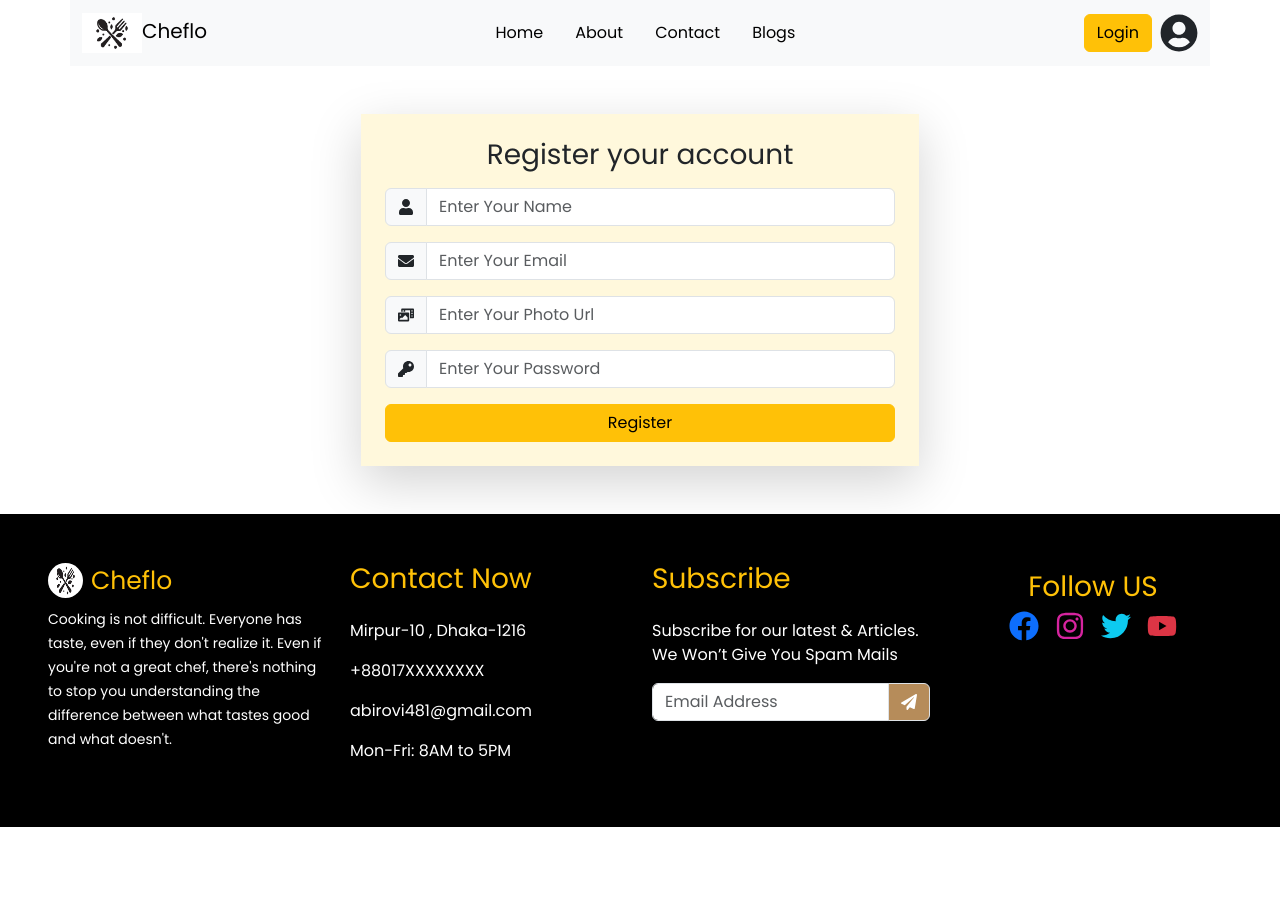
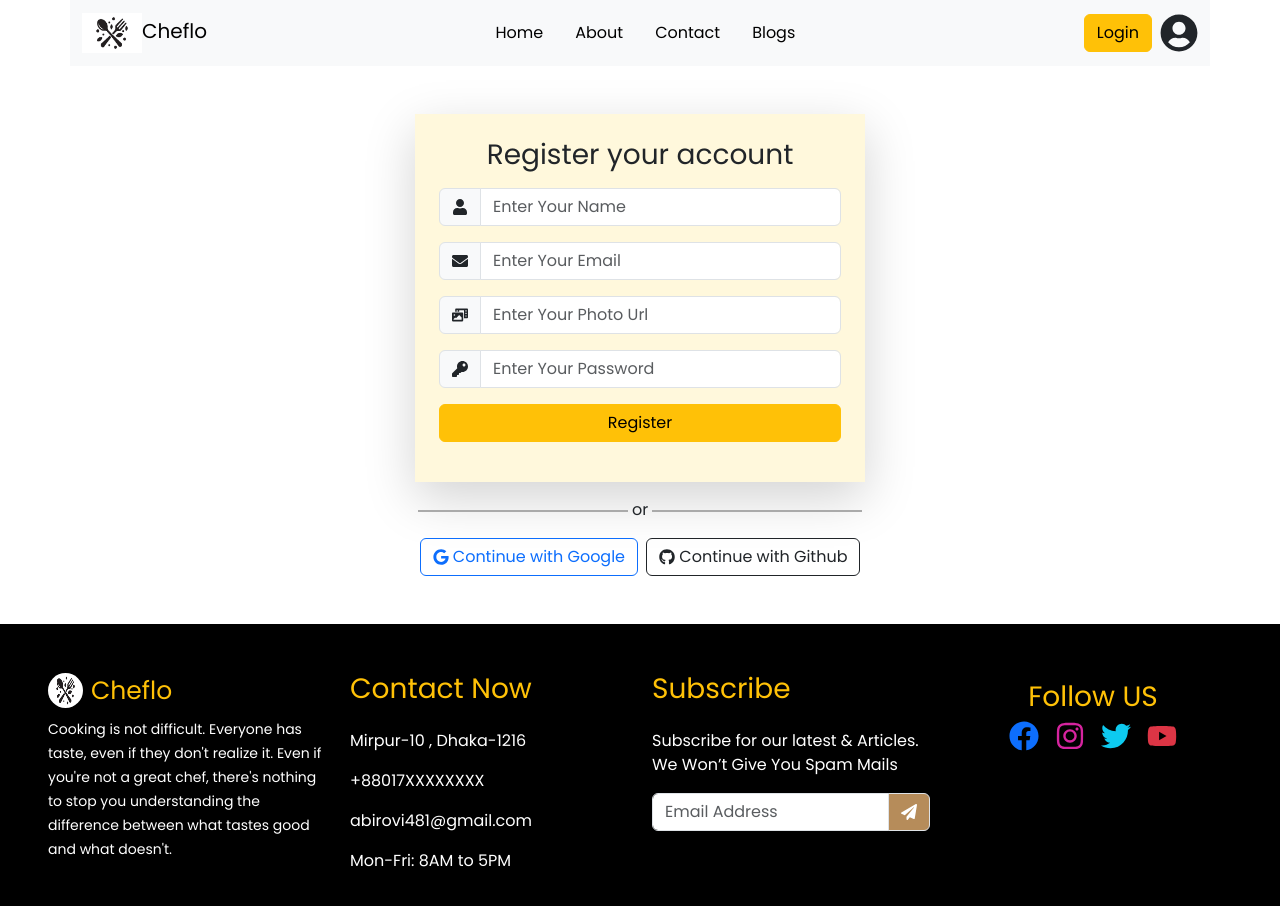
Before and after one commit to OviIslmAbir/Cheflo-client-site, a React (Vite) app: page /register in a window 1280 px wide. Shown: the top 906 px of the page. Before the commit the page ends 827 px from the top, so only its background shows below. Built offline with nearby package versions, Linux system fonts and the light colour scheme.

Commit message:
sixth-commit

```diff
--- /dev/null
+++ b/src/AuthProvider/AuthProvider.jsx
@@ -0,0 +1,39 @@
+import React, { createContext } from 'react';
+export const AuthContext = createContext(null)
+import { GithubAuthProvider, GoogleAuthProvider, createUserWithEmailAndPassword, getAuth, signInWithEmailAndPassword, signInWithPopup } from "firebase/auth";
+import app from '../firebase/firebase.config';
+
+const auth = getAuth(app)
+const googleProvider = new GoogleAuthProvider()
+const githubProvider = new GithubAuthProvider()
+
+const AuthProvider = ({children}) => {
+    const createUser = (email, pass) => {
+      return createUserWithEmailAndPassword(auth, email, pass)
+    }
+    const login = (email, pass) => {
+        return signInWithEmailAndPassword(auth, email, pass)
+    }
+    const loginAndRegisterWithGoogle = () =>{
+       return signInWithPopup(auth, googleProvider)
+    }
+    const loginAndRegisterWithGithub = () =>{
+       return signInWithPopup(auth, githubProvider)
+    }
+
+
+
+    const authInfo = {
+        createUser,
+        login,
+        loginAndRegisterWithGoogle,
+        loginAndRegisterWithGithub
+    }
+    return (
+        <AuthContext.Provider value={authInfo}>
+            {children}
+        </AuthContext.Provider>
+    );
+};
+
+export default AuthProvider;
--- /dev/null
+++ b/src/Pages/Register/Register.css
@@ -0,0 +1,21 @@
+.line{
+    position: relative;
+}
+.line::after{
+    content: '';
+    display: block;
+    position: absolute;
+    top: 12px;
+    left: 20px;
+    border: 1px solid #AAAAAA;
+    width: 210px;
+}
+.line::before{
+    content: '';
+    display: block;
+    position: absolute;
+    top: 12px;
+    right: 20px;
+    border: 1px solid #AAAAAA;
+    width: 210px;
+}
--- a/src/Pages/Register/Register.jsx
+++ b/src/Pages/Register/Register.jsx
@@ -1,28 +1,94 @@
-import React from 'react';
-import { FaEnvelope, FaKey, FaUser, FaPhotoVideo } from 'react-icons/fa';
+import React, { useContext, useState } from 'react';
+import { FaEnvelope, FaKey, FaUser, FaPhotoVideo, FaGoogle, FaGithub,} from 'react-icons/fa';
+import { FiAlertCircle} from 'react-icons/fi';
+import './Register.css'
+import { AuthContext } from '../../AuthProvider/AuthProvider';
+
 const Register = () => {
+    const {createUser, loginAndRegisterWithGoogle, loginAndRegisterWithGithub} = useContext(AuthContext)
+    const [error, setError] = useState('')
+
+    const handleRegister = event => {
+        event.preventDefault()
+        const form = event.target
+        const email = form.email.value
+        const pass = form.pass.value
+        const name = form.name.value
+        const photo = form.photo.value
+        // validation
+        if(!/(?=.*[A-Z].*[A-Z])/.test(pass)){
+            setError('Please add at least 2 uppercase')
+            return
+        }
+        else if(pass.length < 6){
+            setError('Please add at least 6 characters')
+            return
+        }
+        createUser(email, pass)
+          .then(result => {
+                const createdUser = result.user
+                setError()
+                console.log(createdUser)
+                form.reset()
+          })
+          .catch(error => {
+               setError(error.message)
+          })
+    }
+    const handleGithub = () =>{
+        loginAndRegisterWithGithub()
+            .then(result => {
+                const createdUser = result.user
+                setError()
+                console.log(createdUser)
+            })
+            .catch(error => {
+                setError(error.message)
+            })
+    }
+    const handleGoogle = () =>{
+        loginAndRegisterWithGoogle()
+            .then(result => {
+                const createdUser = result.user
+                setError()
+                console.log(createdUser)
+            })
+            .catch(error => {
+                setError(error.message)
+            })
+    }
+
     return (
         <div className='container my-5'>
-        <form style={{backgroundColor:"cornsilk"}} className='shadow-lg p-2 p-lg-4 mx-auto w-50'>
+        <form onSubmit={handleRegister} style={{backgroundColor:"cornsilk", width:"450px"}} className='shadow-lg p-2 p-lg-4 mx-auto'>
            <h3 className='text-center'>Register your account</h3>
-            <div class="input-group flex-nowrap my-3">
-                <span class="input-group-text" id="addon-wrapping"><FaUser/></span>
-                <input type="text" name='name' class="form-control" placeholder="Enter Your Name" aria-label="Username" aria-describedby="addon-wrapping" required/>
+            <div className="input-group flex-nowrap my-3">
+                <span className="input-group-text" id="addon-wrapping"><FaUser/></span>
+                <input type="text" name='name' className="form-control" placeholder="Enter Your Name" aria-label="Username" aria-describedby="addon-wrapping" required/>
             </div>
-            <div class="input-group flex-nowrap my-3">
-                <span class="input-group-text" id="addon-wrapping"><FaEnvelope/></span>
-                <input type="email" name='email' class="form-control" placeholder="Enter Your Email" aria-label="Username" aria-describedby="addon-wrapping" required/>
+            <div className="input-group flex-nowrap my-3">
+                <span className="input-group-text" id="addon-wrapping"><FaEnvelope/></span>
+                <input type="email" name='email' className="form-control" placeholder="Enter Your Email" aria-label="Username" aria-describedby="addon-wrapping" required/>
             </div>
-            <div class="input-group flex-nowrap my-3">
-                <span class="input-group-text" id="addon-wrapping"><FaPhotoVideo/></span>
-                <input type="url" name='photo' class="form-control" placeholder="Enter Your Photo Url" aria-label="Username" aria-describedby="addon-wrapping" required/>
+            <div className="input-group flex-nowrap my-3">
+                <span className="input-group-text" id="addon-wrapping"><FaPhotoVideo/></span>
+                <input type="url" name='photo' className="form-control" placeholder="Enter Your Photo Url" aria-label="Username" aria-describedby="addon-wrapping" required/>
             </div>
-            <div class="input-group flex-nowrap my-3">
-                <span class="input-group-text" id="addon-wrapping"><FaKey/></span>
-                <input type="password" name='pass' class="form-control" placeholder="Enter Your Password" aria-label="Enter Your Password" aria-describedby="addon-wrapping" required/>
+            <div className="input-group flex-nowrap my-3">
+                <span className="input-group-text" id="addon-wrapping"><FaKey/></span>
+                <input type="password" name='pass' className="form-control" placeholder="Enter Your Password" aria-label="Enter Your Password" aria-describedby="addon-wrapping" required/>
             </div>
             <input className='btn btn-warning w-100' type="submit" value="Register" />
+
+            <p className='mt-3 text-danger'>{error && <FiAlertCircle/>} {error}</p>
         </form>
+        <div className='text-center mt-3'>
+              <span className='line'>or</span>
+        </div>
+        <div className='text-center mt-3'>
+            <button onClick={handleGoogle} className='btn btn-outline-primary me-2'><FaGoogle></FaGoogle> Continue with Google</button>
+            <button onClick={handleGithub} className='btn btn-outline-dark '><FaGithub></FaGithub> Continue with Github</button>
+        </div>
     </div>
     );
 };
--- /dev/null
+++ b/src/Pages/SignIn/SignIn.css
@@ -0,0 +1,21 @@
+.line{
+    position: relative;
+}
+.line::after{
+    content: '';
+    display: block;
+    position: absolute;
+    top: 12px;
+    left: 20px;
+    border: 1px solid #AAAAAA;
+    width: 210px;
+}
+.line::before{
+    content: '';
+    display: block;
+    position: absolute;
+    top: 12px;
+    right: 20px;
+    border: 1px solid #AAAAAA;
+    width: 210px;
+}
--- a/src/Pages/SignIn/SignIn.jsx
+++ b/src/Pages/SignIn/SignIn.jsx
@@ -1,22 +1,74 @@
-import React from 'react';
-import { FaEnvelope, FaKey } from 'react-icons/fa';
+import React, { useContext, useState } from 'react';
+import { FaEnvelope, FaKey, FaGoogle, FaGithub } from 'react-icons/fa';
+import { FiAlertCircle} from 'react-icons/fi';
 import { Link } from 'react-router-dom';
+import './SignIn.css'
+import { AuthContext } from '../../AuthProvider/AuthProvider';
 const SignIn = () => {
+    const {login, loginAndRegisterWithGoogle, loginAndRegisterWithGithub} = useContext(AuthContext)
+    const [error, setError] = useState('')
+    const handleLogin = event =>{
+        event.preventDefault()
+        const form = event.target
+        const email = form.email.value
+        const pass = form.pass.value
+
+        login(email, pass)
+          .then(result => {
+                const loggedUser = result.user
+                setError()
+                console.log(loggedUser)
+                form.reset()
+          })
+          .catch(error => {
+               setError(error.message)
+          })
+    }
+    const handleGithub = () =>{
+        loginAndRegisterWithGithub()
+            .then(result => {
+                const createdUser = result.user
+                setError()
+                console.log(createdUser)
+            })
+            .catch(error => {
+                setError(error.message)
+            })
+    }
+    const handleGoogle = () =>{
+        loginAndRegisterWithGoogle()
+            .then(result => {
+                const createdUser = result.user
+                setError()
+                console.log(createdUser)
+            })
+            .catch(error => {
+                setError(error.message)
+            })
+    }
     return (
         <div className='container my-5'>
-            <form style={{backgroundColor:"cornsilk"}} className='shadow-lg p-2 p-lg-4 mx-auto w-50'>
+            <form onSubmit={handleLogin} style={{backgroundColor:"cornsilk", width:"450px"}} className='shadow-lg p-2 p-lg-4 mx-auto'>
                <h3 className='text-center'>Login your account</h3>
-                <div class="input-group flex-nowrap my-3">
-                    <span class="input-group-text" id="addon-wrapping"><FaEnvelope/></span>
-                    <input type="email" name='email' class="form-control" placeholder="Enter Your Email" aria-label="Username" aria-describedby="addon-wrapping" required/>
+                <div className="input-group flex-nowrap my-3">
+                    <span className="input-group-text" id="addon-wrapping"><FaEnvelope/></span>
+                    <input type="email" name='email' className="form-control" placeholder="Enter Your Email" aria-label="Username" aria-describedby="addon-wrapping" required/>
                 </div>
-                <div class="input-group flex-nowrap my-3">
-                    <span class="input-group-text" id="addon-wrapping"><FaKey/></span>
-                    <input type="password" name='pass' class="form-control" placeholder="Enter Your Password" aria-label="Enter Your Password" aria-describedby="addon-wrapping" required/>
+                <div className="input-group flex-nowrap my-3">
+                    <span className="input-group-text" id="addon-wrapping"><FaKey/></span>
+                    <input type="password" name='pass' className="form-control" placeholder="Enter Your Password" aria-label="Enter Your Password" aria-describedby="addon-wrapping" required/>
                 </div>
                 <input className='btn btn-warning w-100' type="submit" value="Login" />
                 <p className='text-center my-2'>Don't Have An Account ? <Link style={{textDecoration:"none"}} className='text-danger' to='/register'>Register</Link></p>
+                <p className='mt-3 text-danger'>{error && <FiAlertCircle/>} {error}</p>
             </form>
+            <div className='text-center mt-3'>
+              <span className='line'>or</span>
+            </div>
+            <div className='text-center mt-3'>
+                <button onClick={handleGoogle} className='btn btn-outline-primary me-2'><FaGoogle></FaGoogle> Continue with Google</button>
+                <button onClick={handleGithub} className='btn btn-outline-dark '><FaGithub></FaGithub> Continue with Github</button>
+            </div>
         </div>
     );
 };
--- a/src/main.jsx
+++ b/src/main.jsx
@@ -11,6 +11,7 @@ import Blogs from './Pages/Blogs/Blogs';
 ;
 import Register from './Pages/Register/Register';
 import SignIn from './Pages/SignIn/SignIn';
+import AuthProvider from './AuthProvider/AuthProvider';
 ;
 
 
@@ -41,6 +42,8 @@ const router = createBrowserRouter([
 
 ReactDOM.createRoot(document.getElementById('root')).render(
   <React.StrictMode>
-      <RouterProvider router={router} />
+      <AuthProvider>
+         <RouterProvider router={router} />
+      </AuthProvider>
   </React.StrictMode>,
 )
```
